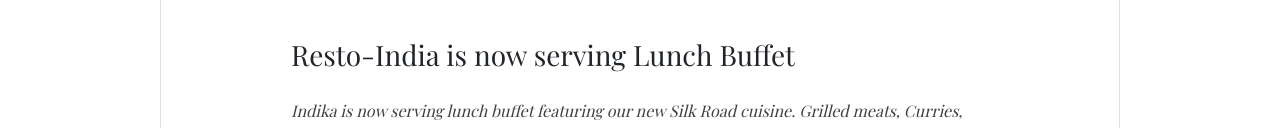
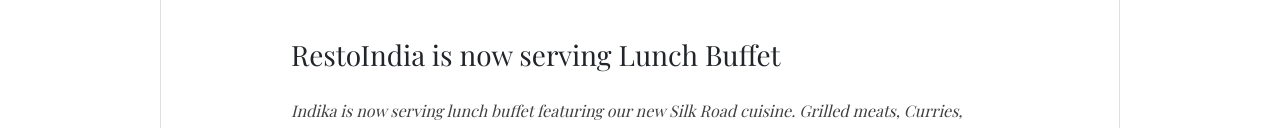
Before and after one commit to RagavendraKM/Resto-India, a plain HTML site: page index.html in a window 1280 px wide. Shown: the part 358-486 px from the top of the page. Drawn offline with nearby package versions, Linux system fonts and the light colour scheme.

Commit message:
Committing

```diff
--- a/index.html
+++ b/index.html
@@ -33,7 +33,7 @@
                 <div class="wpb_wrapper">
 
                 <p style="font-size:12px">
-                </p><h3>Resto-India is now serving Lunch Buffet</h3>
+                </p><h3>RestoIndia is now serving Lunch Buffet</h3>
                 <p style="text-align:left"><em>Indika is now serving lunch buffet featuring our new Silk Road cuisine. Grilled meats, Curries, Vegetables, Salads, Fresh Baked Breads &amp; Homemade Desserts.</em></p>
                 <p>
                 <strong>Lunch Buffet Hours:</strong>
```
